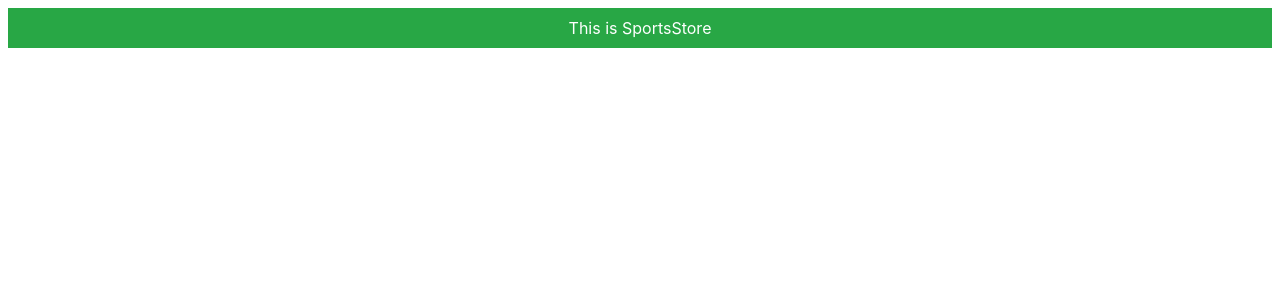
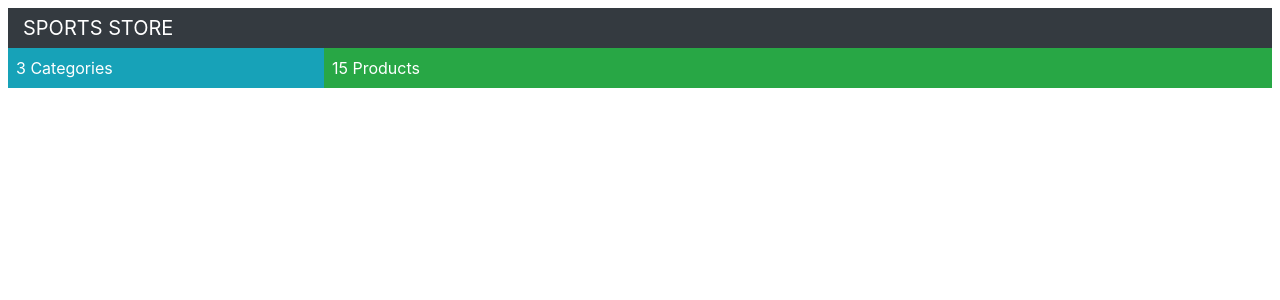
Before and after one commit to georgeorhewere/SportsStore, an Angular app: page / in a window 1280 px wide. Shown: the top 300 px of the page. Built offline with nearby package versions, Linux system fonts and the light colour scheme.

Commit message:
getting started on feature modules. implementing the store functionality

```diff
--- a/src/app/app.component.ts
+++ b/src/app/app.component.ts
@@ -2,9 +2,7 @@
 
 @Component({
   selector: 'app-root',
-  template: `<div class="bg-success p-2 text-center text-white">
-      This is SportsStore
-  </div>`
+  template: '<app-store></app-store>'
 })
 export class AppComponent {
   title = 'app-root';
--- a/src/app/app.module.ts
+++ b/src/app/app.module.ts
@@ -1,14 +1,14 @@
 import { BrowserModule } from '@angular/platform-browser';
 import { NgModule } from '@angular/core';
-
 import { AppComponent } from './app.component';
+import { StoreModule } from './store/store.module';
 
 @NgModule({
   declarations: [
-    AppComponent
+    AppComponent,
   ],
   imports: [
-    BrowserModule
+    BrowserModule, StoreModule
   ],
   providers: [],
   bootstrap: [AppComponent]
--- /dev/null
+++ b/src/app/store/store.component.html
@@ -0,0 +1,15 @@
+<div class="container-fluid">
+  <div class="row">
+    <div class="col bg-dark text-white">
+      <a class="navbar-brand">SPORTS STORE</a>
+    </div>
+  </div>
+  <div class="row text-white">
+    <div class="col-3 bg-info p-2">
+      {{categories.length}} Categories
+    </div>
+    <div class="col-9 bg-success p-2">
+      {{products.length}} Products
+    </div>
+  </div>
+</div>
--- /dev/null
+++ b/src/app/store/store.component.ts
@@ -0,0 +1,22 @@
+import { Component, OnInit } from '@angular/core';
+import {ProductRepository} from '../model/product.repository';
+import {Product} from "../model/product.model";
+
+@Component({
+  selector: 'app-store',
+  templateUrl: './store.component.html',
+  styleUrls: ['./store.component.css']
+})
+export class StoreComponent implements OnInit {
+
+  constructor(private repository: ProductRepository) { }
+
+  ngOnInit() {
+  }
+  get products(): Product[] {
+    return this.repository.getProducts();
+  }
+  get categories(): string[] {
+    return this.repository.getCategories();
+  }
+}
--- /dev/null
+++ b/src/app/store/store.module.ts
@@ -0,0 +1,14 @@
+import { NgModule } from '@angular/core';
+import { BrowserModule } from '@angular/platform-browser';
+import { FormsModule } from '@angular/forms';
+import { ModelModule } from '../model/model.module';
+import { StoreComponent } from './store.component';
+
+@NgModule({
+  imports: [
+BrowserModule, FormsModule, ModelModule,
+  ],
+  declarations: [StoreComponent],
+  exports: [StoreComponent]
+})
+export class StoreModule { }
--- a/src/index.html
+++ b/src/index.html
@@ -9,5 +9,6 @@
 </head>
 <body class="m-2">
 <app-root>SportsStore Will Go Here</app-root>
+
 </body>
 </html>
```
Also changed, not shown: src/app/model/model.module.ts (added, +7 -0 lines), src/app/store/store.component.css (added), 2 other files (tests, documents, lock files or other folders).
